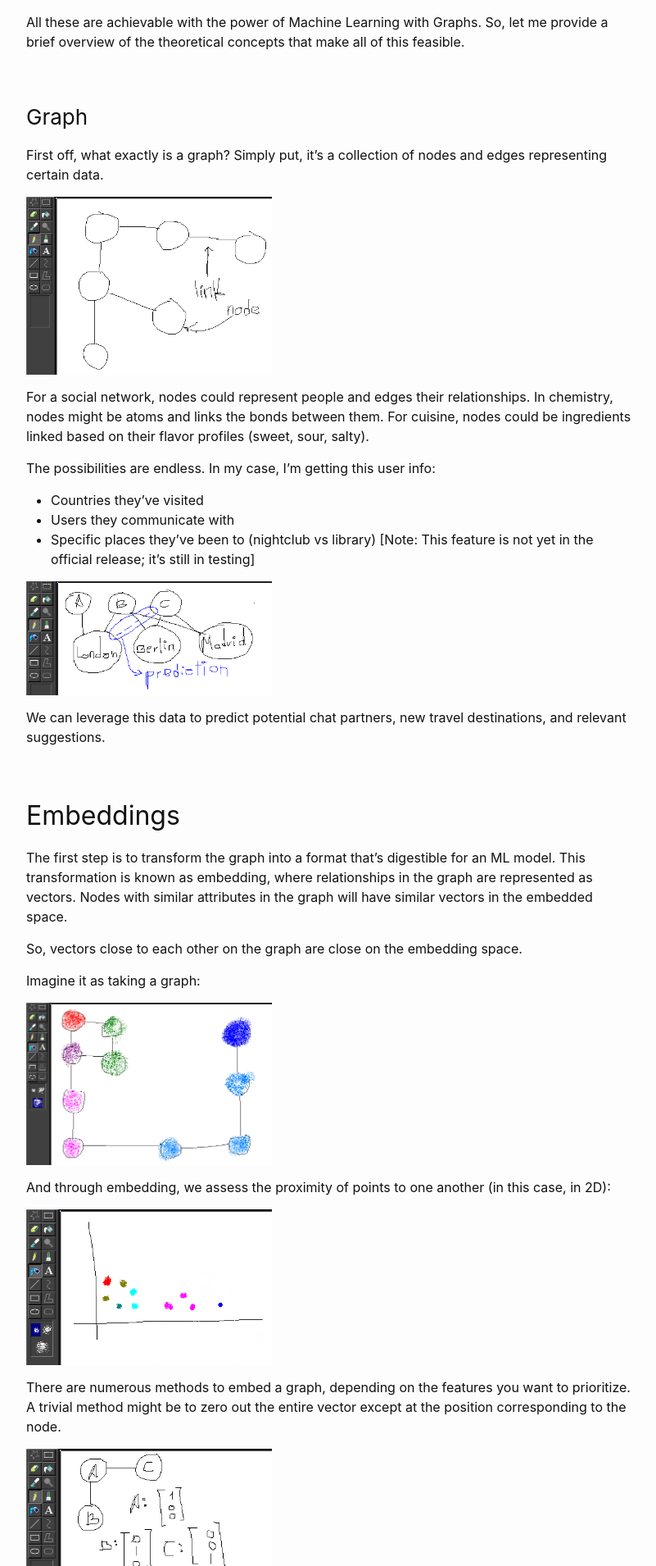
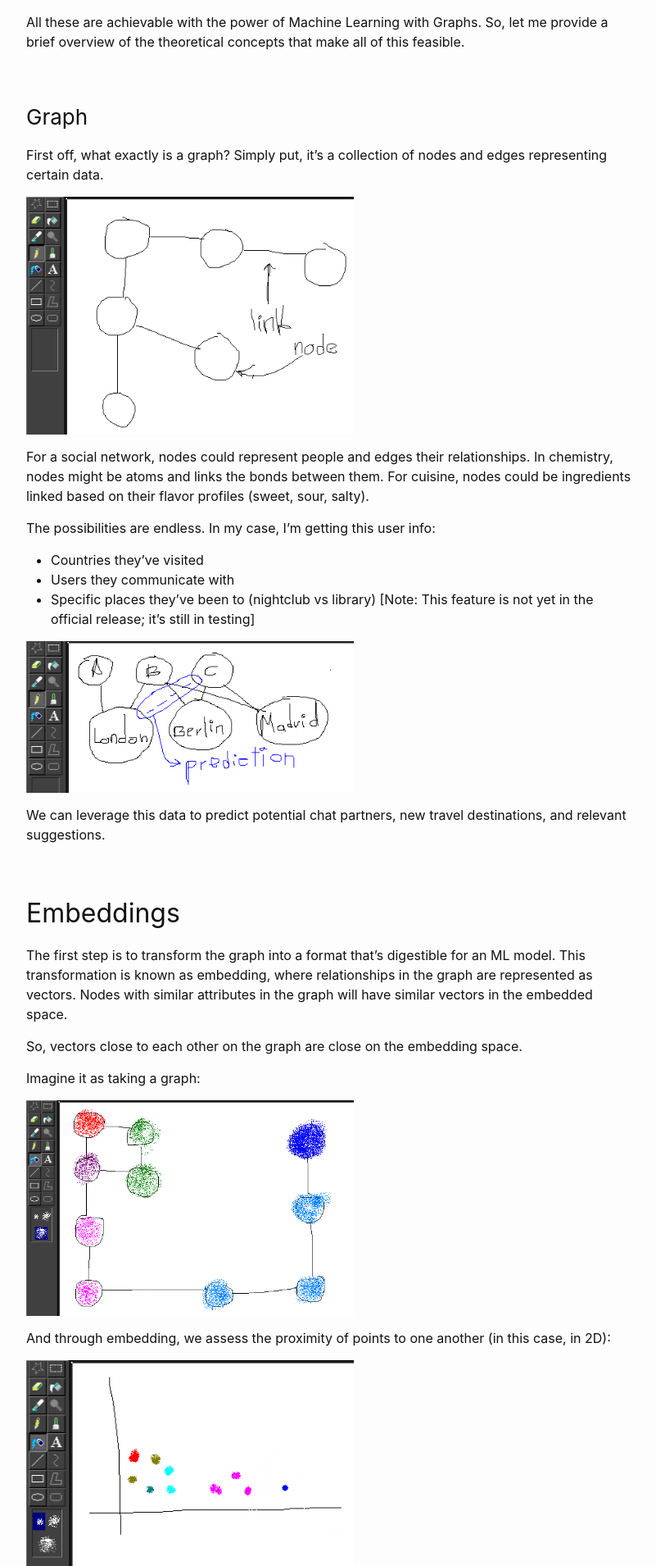
Before and after one commit to iDash3/idash3.github.io, a Jekyll site: the page built from _posts/2023-08-10-predicting-friends.md, in a window 1280 px wide. Shown: the part 551-2461 px from the top of the page at 82% size, without its empty margins (238-1039 px from the left). Built offline with Jekyll 4.4.1, drawn with Linux system fonts in a browser that asks for light colours; our own code applies the rules of GitHub Pages for plain Markdown files.

Commit message:
Update 2023-08-10-predicting-friends.md

```diff
--- a/_posts/2023-08-10-predicting-friends.md
+++ b/_posts/2023-08-10-predicting-friends.md
@@ -16,7 +16,7 @@ All these are achievable with the power of Machine Learning with Graphs. So, let
 
 First off, what exactly is a graph? Simply put, it's a collection of nodes and edges representing certain data.
 
-<img src="/assets/img/graph-ml/graph1.png" alt="kiote-logo" width="300" style="align-self: center" />
+<img src="/assets/img/graph-ml/graph1.png" alt="kiote-logo" width="400" style="align-self: center" />
 
 For a social network, nodes could represent people and edges their relationships. In chemistry, nodes might be atoms and links the bonds between them. For cuisine, nodes could be ingredients linked based on their flavor profiles (sweet, sour, salty).
 
@@ -26,7 +26,7 @@ The possibilities are endless. In my case, I'm getting this user info:
 - Users they communicate with
 - Specific places they've been to (nightclub vs library) [Note: This feature is not yet in the official release; it's still in testing]
 
-<img src="/assets/img/graph-ml/graph1b.png" alt="kiote-logo" width="300" style="align-self: center" />
+<img src="/assets/img/graph-ml/graph1b.png" alt="kiote-logo" width="400" style="align-self: center" />
 
 We can leverage this data to predict potential chat partners, new travel destinations, and relevant suggestions.
 
@@ -38,15 +38,15 @@ So, vectors close to each other on the graph are close on the embedding space.
 
 Imagine it as taking a graph:
 
-<img src="/assets/img/graph-ml/graph2.png" alt="kiote-logo" width="300" style="align-self: center" />
+<img src="/assets/img/graph-ml/graph2.png" alt="kiote-logo" width="400" style="align-self: center" />
 
 And through embedding, we assess the proximity of points to one another (in this case, in 2D):
 
-<img src="/assets/img/graph-ml/graph3.png" alt="kiote-logo" width="300" style="align-self: center" />
+<img src="/assets/img/graph-ml/graph3.png" alt="kiote-logo" width="400" style="align-self: center" />
 
 There are numerous methods to embed a graph, depending on the features you want to prioritize. A trivial method might be to zero out the entire vector except at the position corresponding to the node.
 
-<img src="/assets/img/graph-ml/graph4.png" alt="kiote-logo" width="300" style="align-self: center" />
+<img src="/assets/img/graph-ml/graph4.png" alt="kiote-logo" width="400" style="align-self: center" />
 
 However, more sophisticated options exist. A common method involves using Random Walks.
 
@@ -56,14 +56,14 @@ What does "similar" mean exactly? For the embedding space, this is simply the do
 
 If we had a function that takes a node a and outputs the emebedding vector f(a) -> []. Then you could calculate the similarity between two nodes in the embedding space simply as the dot product of f(a) and f(b).
 
-<img src="/assets/img/graph-ml/graph6.png" alt="kiote-logo" width="300" style="align-self: center" />
+<img src="/assets/img/graph-ml/graph6.png" alt="kiote-logo" width="400" style="align-self: center" />
 
 ### Random Walks
 
 A Random Walk involves starting at a specific node (let's call it node i) and then randomly traversing to other connected nodes.
 
 For a random walk of length 5:
-<img src="/assets/img/graph-ml/graph5.png" alt="kiote-logo" width="300" style="align-self: center" />
+<img src="/assets/img/graph-ml/graph5.png" alt="kiote-logo" width="400" style="align-self: center" />
 
 This method is valuable because if there's a high probability of a random path existing between two nodes, it's likely they're either close to each other or share multiple paths.
 
```
